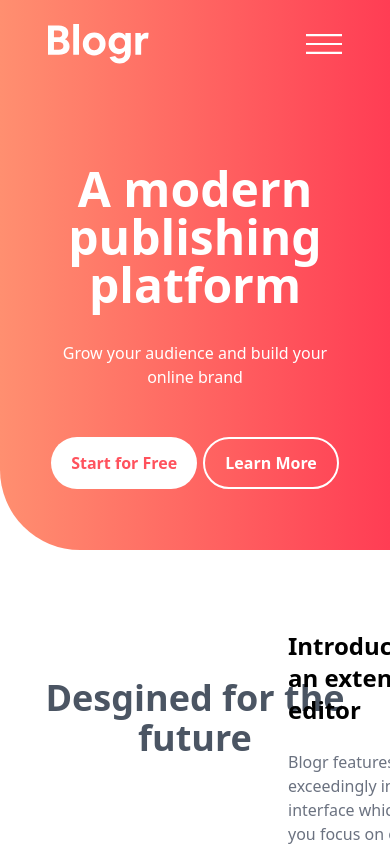
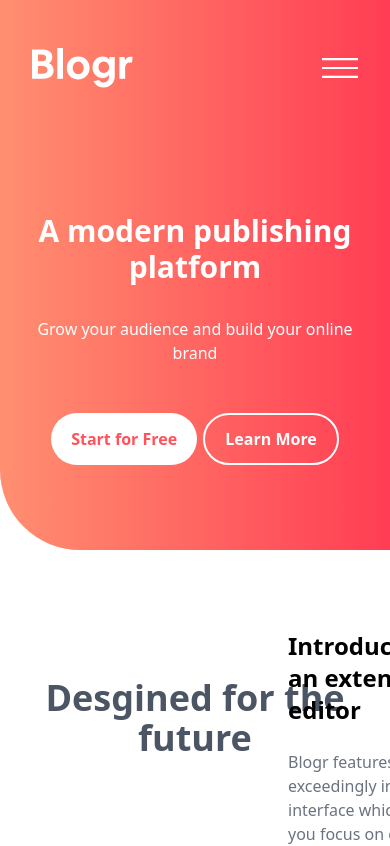
Before and after one commit to Folka2134/blogr, a React (Vite) app: page / in a window 390 px wide. Shown: the top 846 px of the page. Built offline with nearby package versions, Linux system fonts and the light colour scheme.

Commit message:
fixed mobile header spacing

```diff
--- a/src/App.jsx
+++ b/src/App.jsx
@@ -12,7 +12,7 @@ function App() {
 
   return (
     <div className="App min-w-[350px]">
-      <header className="h-[550px] pt-6 px-12 md:px-24 bg-gradient-to-r from-[#FF8F70] to-[#FF3D54] relative rounded-bl-[5rem]">
+      <header className="h-[550px] pt-12 px-8 md:px-24 bg-gradient-to-r from-[#FF8F70] to-[#FF3D54] relative rounded-bl-[5rem]">
         <nav className="flex justify-between md:justify-between items-center">
           <img className="pr-10" src={logo} alt="logo" />
           {expandedMenu ? (
@@ -158,7 +158,7 @@ function App() {
           </div>
         )}
         <div className="h-full flex flex-col justify-center items-center">
-          <h1 className="text-5xl text-white text-center font-semibold mb-8">
+          <h1 className="text-3xl md:text-5xl text-white text-center font-semibold mb-8">
             A modern publishing platform
           </h1>
           <h4 className="text-white text-center mb-12">
```
